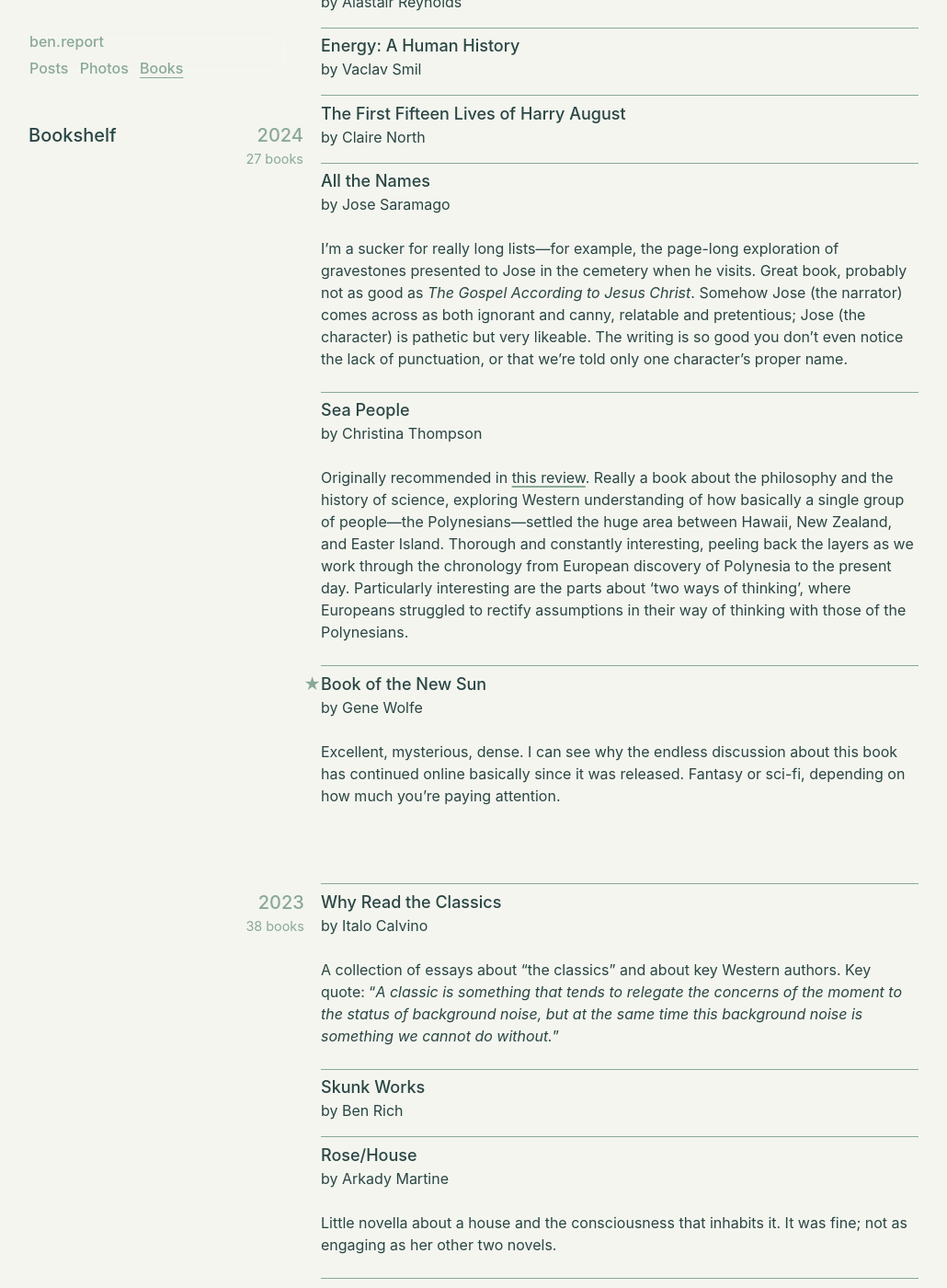
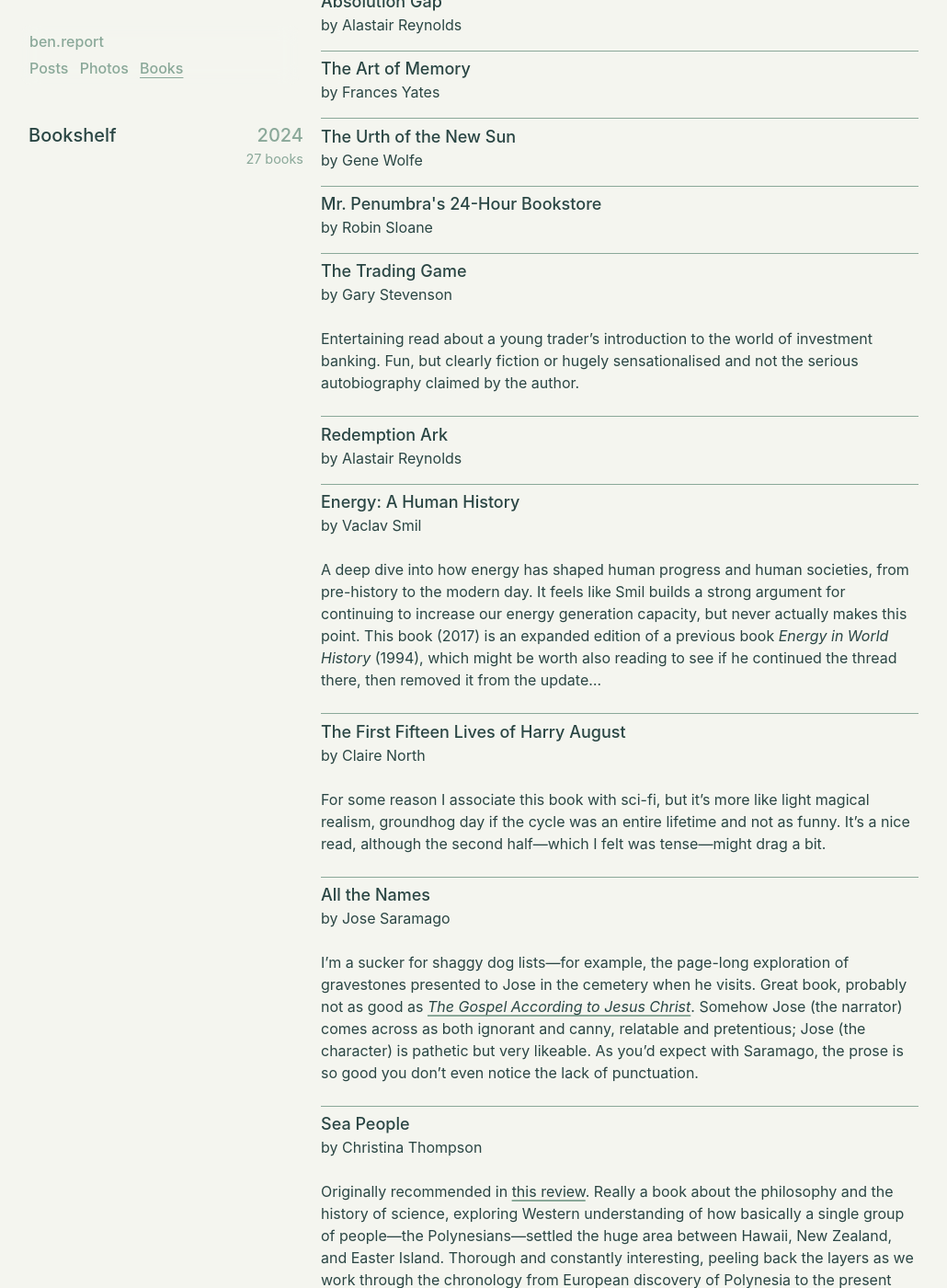
Before and after one commit to penborter/ben-report, a Jekyll site: the page built from _pages/books.html, in a window 1280 px wide and 1400 px high, scrolled down 1855 px. Shown: the whole window at 92% size, without its empty margins (1-1031 px from the left). Built offline with Jekyll 4.4.1, drawn with Linux system fonts in a browser that asks for light colours; some web fonts are replaced; some of the changed text lies outside the part shown.

```diff
--- a/_data/reading.yml
+++ b/_data/reading.yml
@@ -9,16 +9,19 @@
         author: Peter Watts
       - title: A Fraction of the Whole
         author: Steve Toltz
+        review: "Extremely Australia-coded. It was good but it also felt like a book that you'd be given to study in high school. I'm not sure that's a compliment or not. Weirdly nostalgic for a time and for a Sydney that I didn't really grow up in."
       - title: Contact
         author: Carl Sagan
       - title: A History of the Bible
         author: John Barton
       - title: Abaddon's Gate
         author: James S.A. Corey
+        review: "I had a really strong sense of deja vu reading parts of this, but a strong unfamiliarity with other parts. Not sure what that means, or how helpful a review that it. It's good though, even the parts I'd read before."
       - title: Caliban's War
         author: James S.A. Corey
       - title: Leviathan Wakes
         author: James S.A. Corey
+        review: "Good, but I think the series doesn't get rolling properly until the sequels. I've seen it described as a 'space opera', but I'm not sure it qualifies with only two main characters."
       - title: Genesis
         author: Robert Hazen
       - title: The Name of the Rose
@@ -29,6 +32,7 @@
         author: Mark Twain
       - title: The Lies of Locke Lamora
         author: Scott Lynch
+        review: "Imagine if Oceans 11 was set in fantasy Venice. Really fun read—I've heard the sequels aren't as good, though, so I've stopped here for now."
       - title: Pawn of Prophecy
         author: David Eddings
       - title: Valuable Humans in Transit
@@ -43,22 +47,25 @@
         author: Robin Sloane
       - title: The Trading Game
         author: Gary Stevenson
+        review: "Entertaining read about a young trader's introduction to the world of investment banking. Fun, but clearly fiction or hugely sensationalised and not the serious autobiography claimed by the author."
       - title: Redemption Ark
         author: Alastair Reynolds
       - title: "Energy: A Human History"
         author: Vaclav Smil
+        review: "A deep dive into how energy has shaped human progress and human societies, from pre-history to the modern day. It feels like Smil builds a strong argument for continuing to increase our energy generation capacity, but never actually makes this point. This book (2017) is an expanded edition of a previous book *Energy in World History* (1994), which might be worth also reading to see if he continued the thread there, then removed it from the update..."
       - title: The First Fifteen Lives of Harry August
         author: Claire North
+        review: "For some reason I associate this book with sci-fi, but it's more like light magical realism, groundhog day if the cycle was an entire lifetime and not as funny. It's a nice read, although the second half—which I felt was tense—might drag a bit."
       - title: All the Names
         author: Jose Saramago
-        review: "I'm a sucker for really long lists—for example, the page-long exploration of gravestones presented to Jose in the cemetery when he visits. Great book, probably not as good as *The Gospel According to Jesus Christ*. Somehow Jose (the narrator) comes across as both ignorant and canny, relatable and pretentious; Jose (the character) is pathetic but very likeable. The writing is so good you don't even notice the lack of punctuation, or that we're told only one character's proper name."
+        review: "I'm a sucker for shaggy dog lists—for example, the page-long exploration of gravestones presented to Jose in the cemetery when he visits. Great book, probably not as good as [*The Gospel According to Jesus Christ*](/books#The_Gospel_According_to_Jesus_Christ). Somehow Jose (the narrator) comes across as both ignorant and canny, relatable and pretentious; Jose (the character) is pathetic but very likeable. As you'd expect with Saramago, the prose is so good you don't even notice the lack of punctuation."
       - title: Sea People
         author: Christina Thompson
         review: "Originally recommended in [this review](https://www.thepsmiths.com/p/review-sea-people-by-christina-thompson). Really a book about the philosophy and the history of science, exploring Western understanding of how basically a single group of people—the Polynesians—settled the huge area between Hawaii, New Zealand, and Easter Island. Thorough and constantly interesting, peeling back the layers as we work through the chronology from European discovery of Polynesia to the present day. Particularly interesting are the parts about 'two ways of thinking', where Europeans struggled to rectify assumptions in their way of thinking with those of the Polynesians."
       - title: Book of the New Sun
         author: Gene Wolfe
         star: yes
-        review: "Excellent, mysterious, dense. I can see why the endless discussion about this book has continued online basically since it was released. Fantasy or sci-fi, depending on how much you're paying attention."
+        review: "I honestly can't believe I was never introduced to Wolfe earlier—I think if I'd read this as a teen I'd be completely obsessed. I can see why the endless discussion about this book has continued online basically since it was released."
 
   - year: "2023"
     books:
@@ -82,14 +89,17 @@
       - title: The Return of the King
         author: J.R.R. Tolkien
         pages: 800
+        review: I read the whole trilogy in one go, as if a huge single tome. I can't believe I hadn't read these before, absolute cornerstones of the fantasy genre. I did feel like you could tell that Tolkein was coming from *The Hobbit* through the start of *The Fellowship of the Ring*, and the tone of the series got darker from there.
 
       - title: The Two Towers
         author: J.R.R. Tolkien
         pages: 750
+        review: "See the review of [The Return of the King](/books#The_Return_of_the_King) above."
 
       - title: The Fellowship of the Ring
         author: J.R.R. Tolkien
         pages: 700
+        review: "See the review of [The Return of the King](/books#The_Return_of_the_King) above."
 
       - title: Only Forward
         author: Michael Marshall Smith
--- a/_pages/books.html
+++ b/_pages/books.html
@@ -9,7 +9,7 @@
 
 <div class="reading-meta">
   <p>
-    A list of books I've read since 2020. I'm working back through to add a short review for each book; for now some have <a href="{{ site.baseurl }}/books/reviews">older, longer reviews</a> linked.
+    A list of books I've read since 2020. I'm working back through to add a short review for each book. I also have some <a href="{{ site.baseurl }}/books/reviews">longer notes</a> on some non-fiction books.
     This list was last updated in {{ page.updated }}.
   </p>
   <p>
```
Also changed, not shown: other parts of _pages/books.html (+1 -1 lines), TODO.md (+2 -2 lines), _data/photos.yml (+9 -0 lines).
